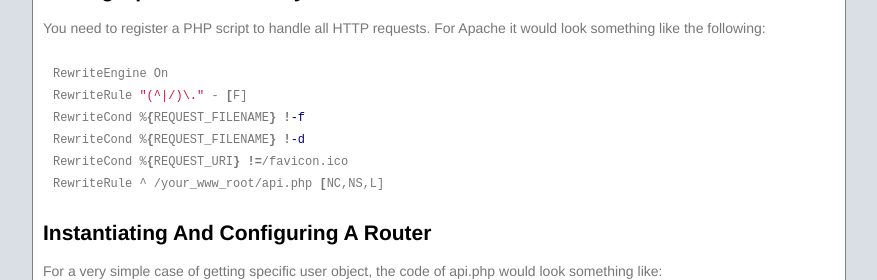
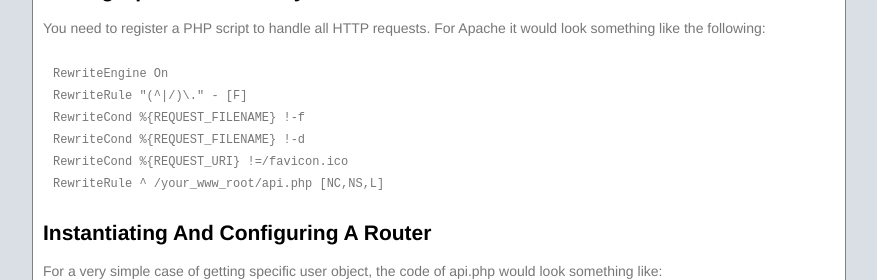
Before and after one commit to ioseb/URoute, a Jekyll site: the page built from index.md, in a window 1280 px wide, cut to the strip 324-604 px from the top of the page. Shown: the whole strip, without its empty margins (289-1166 px from the left). Built offline with Jekyll 4.4.1, drawn with Linux system fonts in a browser that asks for light colours; nearby versions of some CDN libraries; Markdown is read by kramdown in place of the engine named in the settings.

Commit message:
documentation update

````diff
--- a/index.md
+++ b/index.md
@@ -18,7 +18,7 @@ To start serving RESTful HTTP requests, you need to go through two simple steps:
 
 You need to register a PHP script to handle all HTTP requests. For Apache it would look something like the following:
 
-```bash
+```Ruby
 RewriteEngine On
 RewriteRule "(^|/)\." - [F]
 RewriteCond %{REQUEST_FILENAME} !-f
````
